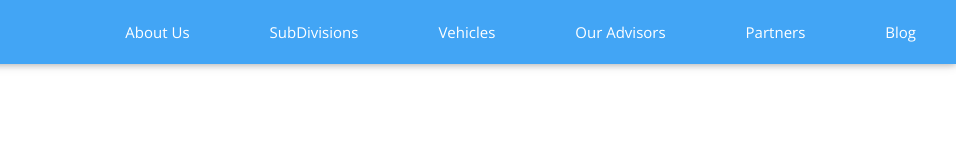
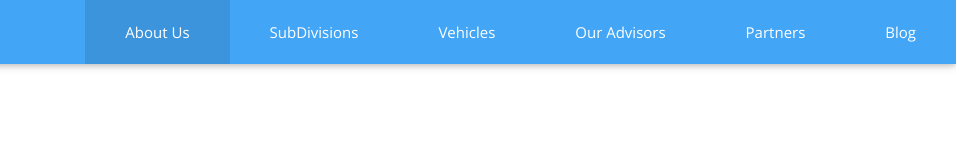
Before and after one commit to athularun3000/matsya_final, a plain HTML site: page header.html in a window 1280 px wide. Shown: the full height of the page, 324-1280 px from the left. Drawn offline with nearby package versions, Linux system fonts and the light colour scheme.

Commit message:
Update header.html

```diff
--- a/header.html
+++ b/header.html
@@ -27,7 +27,7 @@
               <img src="logo.png" alt="IITB" style="height:64px;width:70px" class="col sm-4 #ffffff white">
               <a href="index.html" class="brand-logo"><img src="AUV-logo-new.png" style="width:250px;height:64px"></a>
               <ul class="right hide-on-med-and-down">
-              <li> <div class="active" id="nav-1"><a href="about_us.html">About Us</a></div></li>
+              <li class="active"> <div class="col sm-4"><a href="about_us.html">About Us</a></div></li>
               <li><div class="col sm-4"><a href="sub_divisions.html">SubDivisions</a></div></li>
               <li><div class="col sm-4"><a href="Vehicles.html">Vehicles</a></div></li>
               <li><div class="col sm-4"><a href="#">Our Advisors</a></div></li>
```
